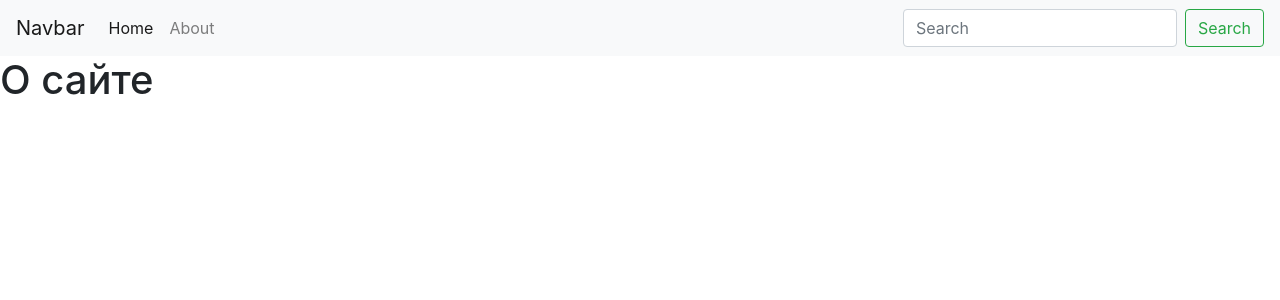
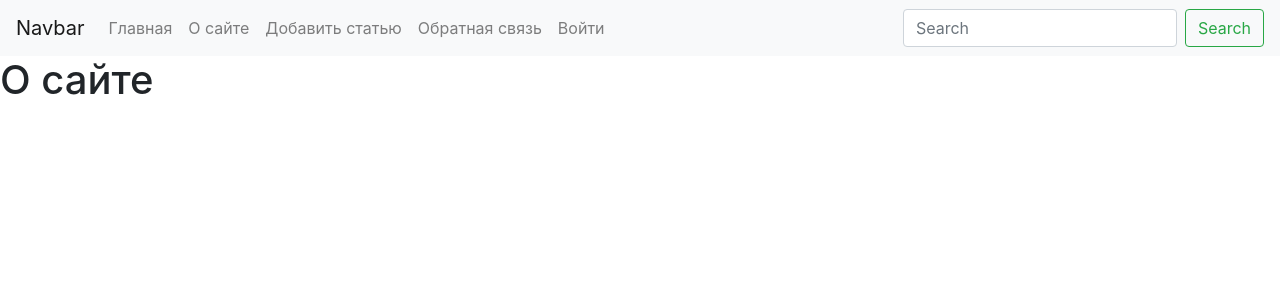
Before and after one commit to zuzuqo/selfedu_django, a Django app: page /about/ in a window 1280 px wide. Shown: the top 300 px of the page. Run offline with Django 4.2, Linux system fonts and the light colour scheme; some libraries are stand-ins or nearby versions.

Commit message:
5 - #8 Формирование URL-адресов в шаблонах

```diff
--- a/templates/base.html
+++ b/templates/base.html
@@ -19,15 +19,9 @@
 
         <div class="collapse navbar-collapse" id="navbarSupportedContent">
             <ul class="navbar-nav mr-auto">
-                <li class="nav-item active">
-                    <a class="nav-link" href="{% url 'home' %}">Home <span class="sr-only">(current)</span></a>
-                </li>
-                <li class="nav-item">
-                    <a class="nav-link" href="{% url 'about' %}">About</a>
-                </li>
                 {% for item in menu %}
                 <li class="nav-item">
-                    <a class="nav-link" href="#">{{ item }}</a>
+                    <a class="nav-link" href="{% url item.url_name %}">{{ item.title }}</a>
                 </li>
                 {% endfor %}
             </ul>
--- a/women/models.py
+++ b/women/models.py
@@ -1,4 +1,5 @@
 from django.db import models
+from django.urls import reverse
 
 
 class Women(models.Model):
@@ -11,3 +12,6 @@ class Women(models.Model):
 
     def __str__(self):
         return self.title
+
+    def get_absolute_url(self):
+        return reverse('post', kwargs={'post_id': self.pk})
--- a/women/templates/women/index.html
+++ b/women/templates/women/index.html
@@ -16,7 +16,7 @@
             <h5 class="card-title">{{ post.title }}</h5>
             <p class="card-text">{{ post.content | linebreaks | truncatewords:50 }}</p>
             <p class="card-text">{{ post.time_create }}</p>
-            <a href="#" class="btn btn-primary">Go somewhere</a>
+            <a href="{{ post.get_absolute_url }}" class="btn btn-primary">Подробнее</a>
         </div>
     </div>
     {% endfor %}
--- a/women/urls.py
+++ b/women/urls.py
@@ -1,7 +1,11 @@
 from django.urls import path
-from women.views import index, about
+from women.views import index, about, add_article, contact, login, post_detail
 
 urlpatterns = [
     path('', index, name='home'),
     path('about/', about, name='about'),
+    path('add_article/', add_article, name='add_article'),
+    path('contact/', contact, name='contact'),
+    path('login/', login, name='login'),
+    path('post/<int:post_id>/', post_detail, name='post')
 ]
--- a/women/views.py
+++ b/women/views.py
@@ -3,19 +3,48 @@ from django.shortcuts import render, redirect
 
 from women.models import Women
 
-menu = ['О сайте', 'Добавить статью', 'Обратная связь', 'Войти']
+menu = [
+    {'title': 'Главная', 'url_name': 'home'},
+    {'title': 'О сайте', 'url_name': 'about'},
+    {'title': 'Добавить статью', 'url_name': 'add_article'},
+    {'title': 'Обратная связь', 'url_name': 'contact'},
+    {'title': 'Войти', 'url_name': 'login'},
+]
+
 
 def index(request):
     posts = Women.objects.all()
-    context = {}
-    context['menu'] = menu
-    context['posts'] = posts
-    return render(request, 'women/index.html', context)
+    context = {
+        'menu': menu,
+        'posts': posts,
+    }
+    return render(request, 'women/index.html', context=context)
 
+def post_detail(request, post_id):
+    post = Women.objects.get(pk=post_id)
+    context = {
+        'post': post,
+    }
+    return render(request, 'women/post_detail.html', context=context)
 
 def about(request):
-    return render(request, 'women/about.html')
+    context = {
+        'menu': menu,
+    }
+    return render(request, 'women/about.html', context=context)
 
 
 def page_not_found(request, exception):
     return HttpResponseNotFound('<h1>Страница не найдена</h1>')
+
+
+def add_article(request):
+    return HttpResponse('add_article')
+
+
+def contact(request):
+    return HttpResponse('contact')
+
+
+def login(request):
+    return HttpResponse('login')
```
Also changed, not shown: women/templates/women/post_detail.html (added, +14 -0 lines).
